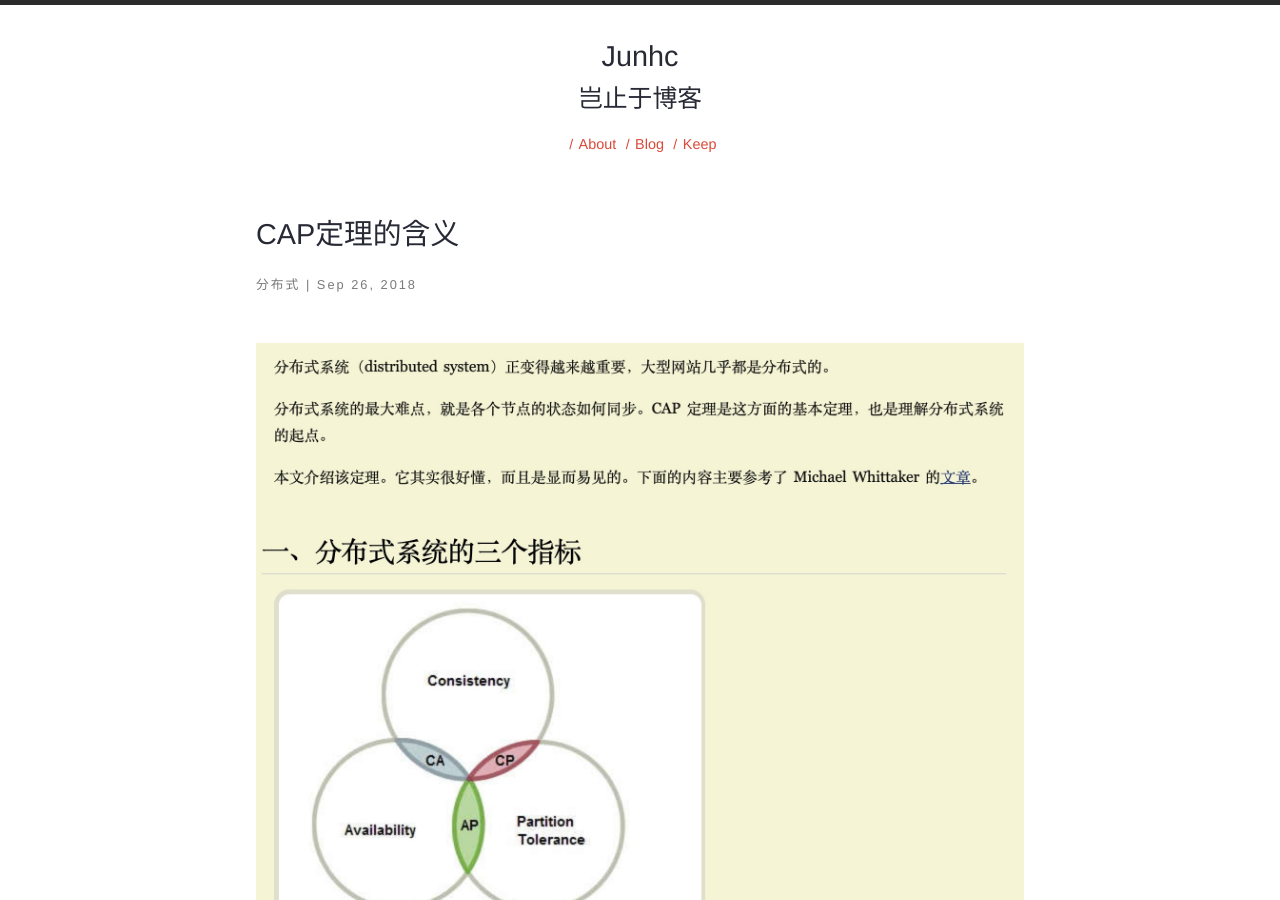
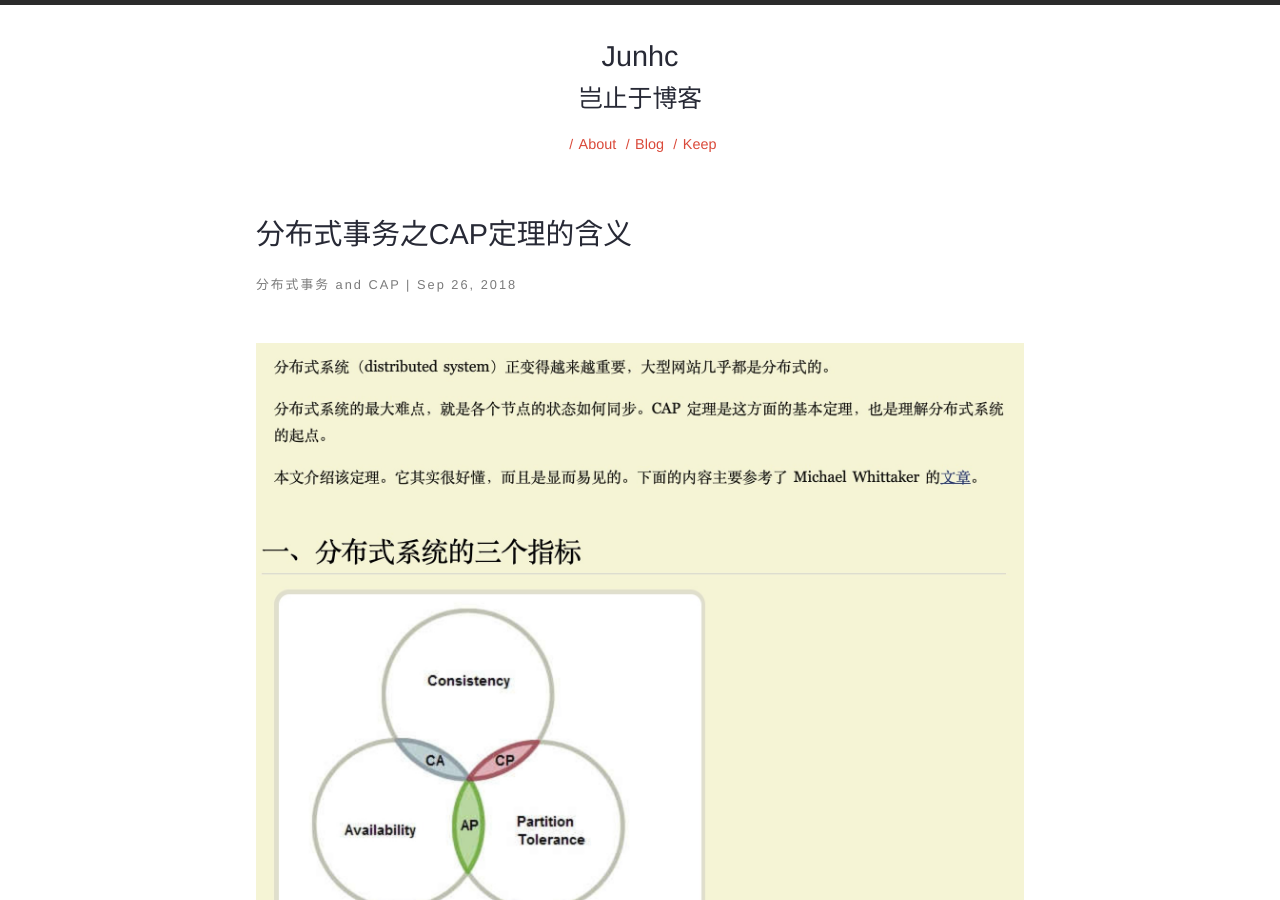
Before and after one commit to junhc/junhc.github.io, a Jekyll site: the page built from _posts/2018-09-26-分布式事务之CAP定理的含义.md, in a window 1280 px wide and 900 px high. Built offline with Jekyll 4.4.1, drawn with Linux system fonts in a browser that asks for light colours; Markdown is read by kramdown in place of the engine named in the settings.

Commit message:
每日打卡

```diff
--- a/_posts/2018-09-26-CAP定理的含义.md
+++ b/_posts/2018-09-26-分布式事务之CAP定理的含义.md
@@ -1,10 +1,11 @@
 ---
 layout: post
-title: "CAP定理的含义"
+title: "分布式事务之CAP定理的含义"
 date: 2018-09-26 15:35:30
-description: "CAP定理的含义"
+description: "分布式事务之CAP定理的含义"
 categories:
-- 分布式
+- 分布式事务
+- CAP
 permalink: cap
 ---
 
```
